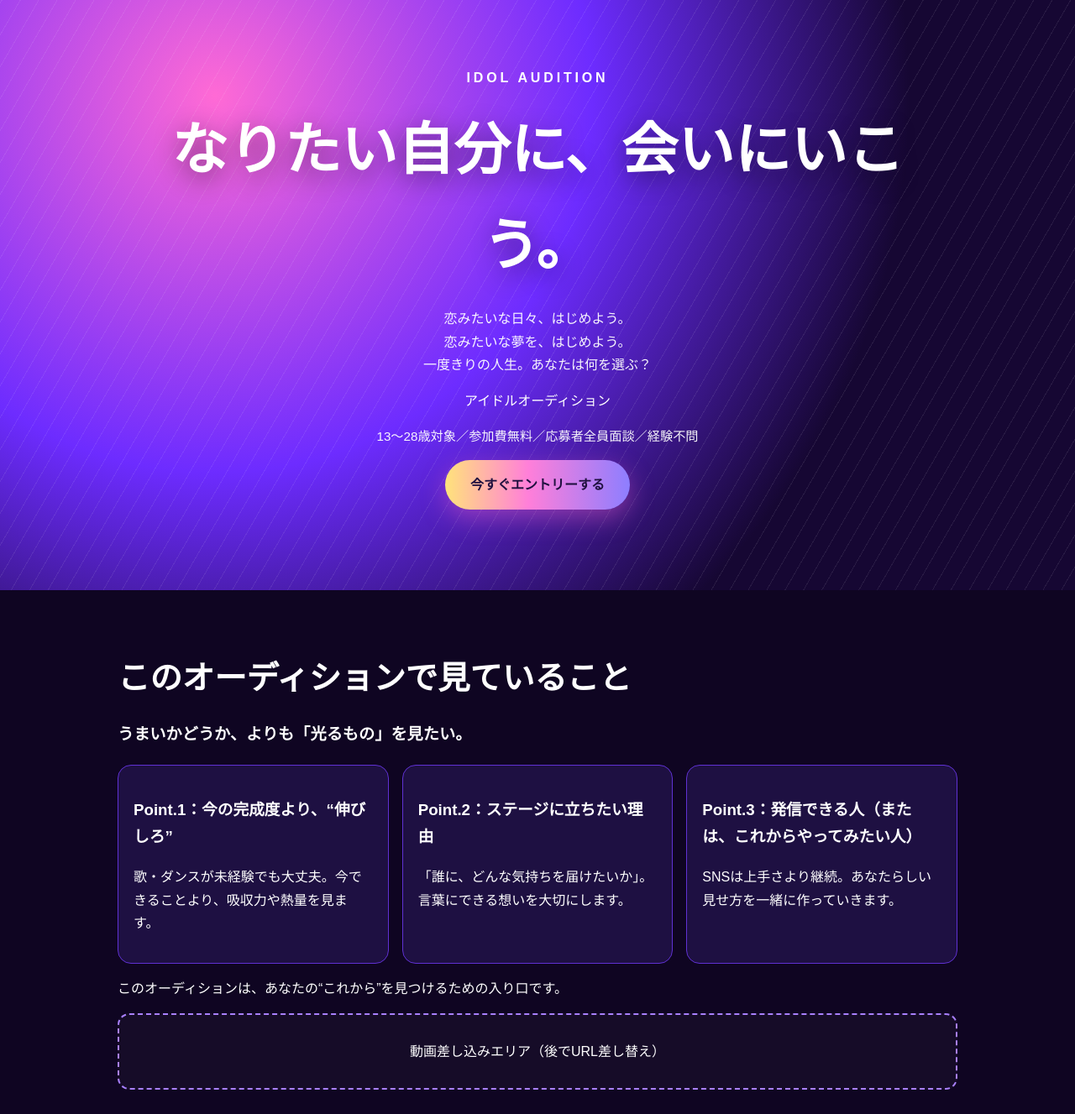
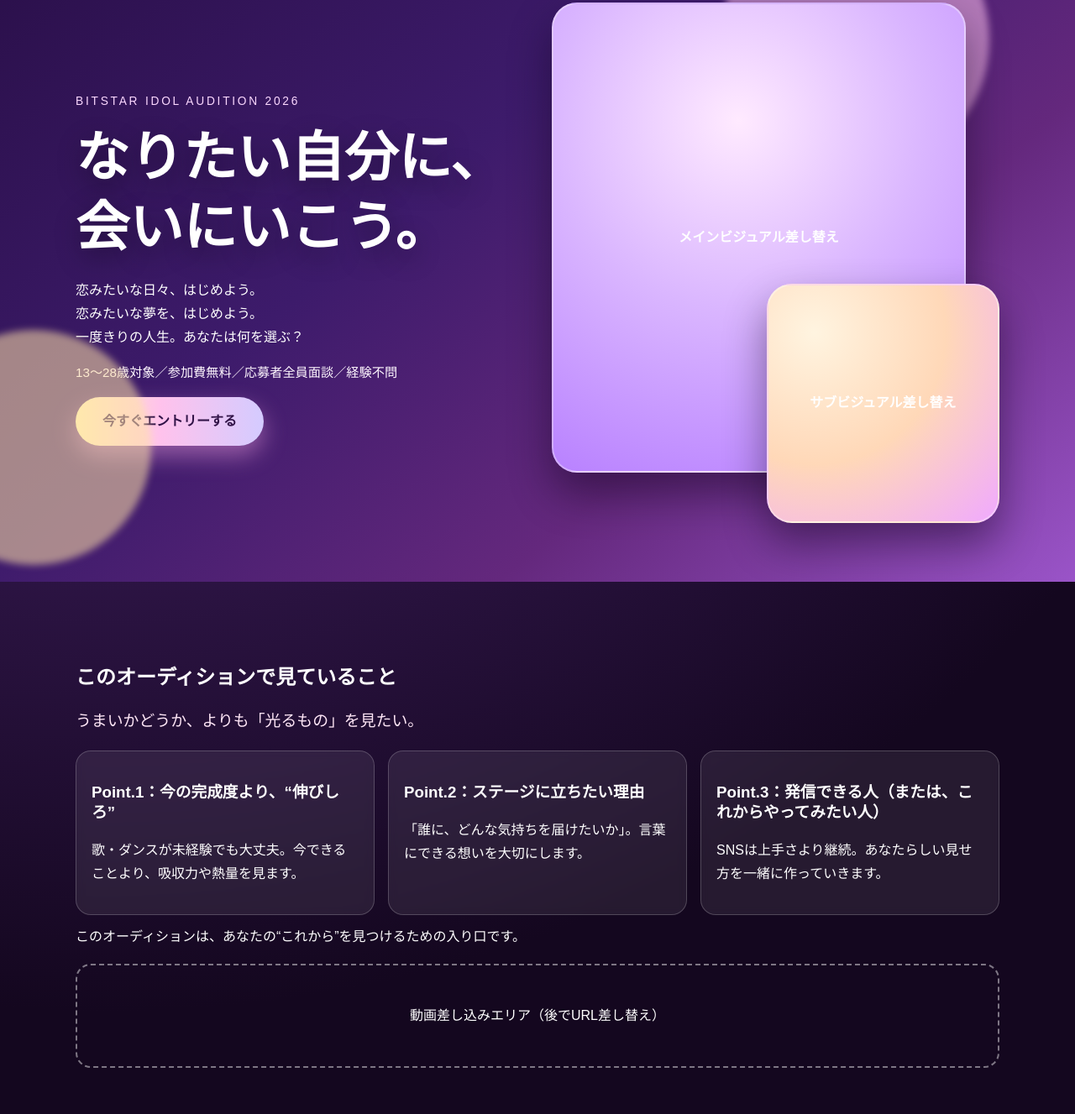
Before and after one commit to ashi40041052-eng/test, a plain HTML site: page index.html in a window 1280 px wide. Shown: the part 33-1360 px from the top of the page at 84% size. Drawn offline with Linux system fonts and the light colour scheme.

Commit message:
Refine LP visual design to match provided idol image tone

```diff
--- a/index.html
+++ b/index.html
@@ -9,92 +9,73 @@
 </head>
 <body>
   <header class="hero">
-    <div class="hero-overlay"></div>
-    <div class="hero-content container">
-      <p class="eyebrow">IDOL AUDITION</p>
-      <h1>なりたい自分に、会いにいこう。</h1>
+    <div class="hero-bg-orb orb-1"></div><div class="hero-bg-orb orb-2"></div>
+    <div class="container hero-inner">
+      <div class="hero-copy">
+        <p class="eyebrow">BITSTAR IDOL AUDITION 2026</p>
+        <h1>なりたい自分に、<br>会いにいこう。</h1>
         <p class="alt-copy">恋みたいな日々、はじめよう。<br>恋みたいな夢を、はじめよう。<br>一度きりの人生。あなたは何を選ぶ？</p>
-      <p class="sub">アイドルオーディション</p>
         <p class="note">13～28歳対象／参加費無料／応募者全員面談／経験不問</p>
         <a class="cta" href="#entry">今すぐエントリーする</a>
+      </div>
+      <div class="hero-visual" aria-label="アイドルイメージ">
+        <div class="photo photo-main">メインビジュアル差し替え</div>
+        <div class="photo photo-sub">サブビジュアル差し替え</div>
+      </div>
     </div>
   </header>
 
   <main>
-    <section class="section about container">
+    <section class="section container">
       <h2>このオーディションで見ていること</h2>
       <p class="lead">うまいかどうか、よりも「光るもの」を見たい。</p>
       <div class="cards">
-        <article class="card">
-          <h3>Point.1：今の完成度より、“伸びしろ”</h3>
-          <p>歌・ダンスが未経験でも大丈夫。今できることより、吸収力や熱量を見ます。</p>
-        </article>
-        <article class="card">
-          <h3>Point.2：ステージに立ちたい理由</h3>
-          <p>「誰に、どんな気持ちを届けたいか」。言葉にできる想いを大切にします。</p>
-        </article>
-        <article class="card">
-          <h3>Point.3：発信できる人（または、これからやってみたい人）</h3>
-          <p>SNSは上手さより継続。あなたらしい見せ方を一緒に作っていきます。</p>
-        </article>
+        <article class="card"><h3>Point.1：今の完成度より、“伸びしろ”</h3><p>歌・ダンスが未経験でも大丈夫。今できることより、吸収力や熱量を見ます。</p></article>
+        <article class="card"><h3>Point.2：ステージに立ちたい理由</h3><p>「誰に、どんな気持ちを届けたいか」。言葉にできる想いを大切にします。</p></article>
+        <article class="card"><h3>Point.3：発信できる人（または、これからやってみたい人）</h3><p>SNSは上手さより継続。あなたらしい見せ方を一緒に作っていきます。</p></article>
       </div>
-      <p>このオーディションは、あなたの“これから”を見つけるための入り口です。</p>
+      <p class="closing">このオーディションは、あなたの“これから”を見つけるための入り口です。</p>
       <div class="video-placeholder">動画差し込みエリア（後でURL差し替え）</div>
     </section>
 
-    <section class="section organizer">
+    <section class="section band">
       <div class="container">
         <h2>主催事務所：BitStar（ビットスター）</h2>
         <p>BitStarはインフルエンサー／クリエイター領域に強い事務所です。アイドル活動は「ステージ」だけでなく、日々の発信で“推される理由”が積み上がっていく時代。BitStarの強みであるSNS運用・コンテンツ企画・見せ方設計を活かし、あなたの魅力が伝わる導線を一緒に作っていきます。</p>
         <p>「合格して終わり」ではなく、SNSでのファンづくり→イベントやお仕事の機会づくりまで、活動を広げるための土台をチームとしてサポートします。</p>
-        <div class="gallery">
-          <div class="ph">素材写真 1</div><div class="ph">素材写真 2</div><div class="ph">素材写真 3</div>
-        </div>
       </div>
     </section>
 
-    <section class="section container">
+    <section class="section container two-col">
+      <div>
         <h2>参加条件</h2>
         <ul class="list">
-        <li>経験ゼロでもOK、未経験歓迎！</li>
-        <li>13～28歳の男女</li>
-        <li>アイドル活動に興味がある／挑戦してみたい</li>
-        <li>歌・ダンス・表現が好き（得意じゃなくてもOK）</li>
-        <li>SNSが好き（フォロワー数は気にしなくてOK！）</li>
-        <li>ファンの前に立つことを楽しめる人／努力を続けられる人</li>
-        <li>現在特定のプロダクションに所属されていない方</li>
-        <li>東京会場・大阪会場に参加可能な方</li>
+          <li>経験ゼロでもOK、未経験歓迎！</li><li>13～28歳の男女</li><li>アイドル活動に興味がある／挑戦してみたい</li>
+          <li>歌・ダンス・表現が好き（得意じゃなくてもOK）</li><li>SNSが好き（フォロワー数は気にしなくてOK！）</li>
+          <li>ファンの前に立つことを楽しめる人／努力を続けられる人</li><li>現在特定のプロダクションに所属されていない方</li><li>東京会場・大阪会場に参加可能な方</li>
         </ul>
-    </section>
-
-    <section class="section flow container">
+      </div>
+      <div class="soft-panel">
         <h2>FLOW 応募の流れ</h2>
         <ol>
           <li><strong>STEP.1：LINE追加</strong><br>エントリーボタンから応募し、LINEにて必要事項を入力してエントリー完了。</li>
-        <li><strong>STEP.2：オーディションに参加</strong><br>オーディションの日程・詳細をご案内し、個性・目標・適性を審査します。（歌・ダンス・自己PR等をお願いする場合があります）</li>
+          <li><strong>STEP.2：オーディションに参加</strong><br>日程・詳細をご案内し、個性・目標・適性を審査します。（歌・ダンス・自己PR等をお願いする場合があります）</li>
           <li><strong>STEP.3：合格通知</strong><br>Bitstarがあなたの才能を伸ばし、活動をバックアップします。</li>
         </ol>
+      </div>
     </section>
 
     <section class="section container">
       <h2>注意事項</h2>
       <ul class="list caution">
-        <li>審査過程の交通費・諸費は個人負担となります。</li>
-        <li>未成年の方は保護者の同意の上、ご応募ください。</li>
-        <li>必ず候補者本人の同意を得てご応募ください。</li>
-        <li>LINEで連絡が取れない場合は、選考ストップとなります。</li>
-        <li>オーディション時の録音・撮影は禁止です。</li>
-        <li>事務所への直接訪問は一切お断りしております。</li>
+        <li>審査過程の交通費・諸費は個人負担となります。</li><li>未成年の方は保護者の同意の上、ご応募ください。</li>
+        <li>必ず候補者本人の同意を得てご応募ください。</li><li>LINEで連絡が取れない場合は、選考ストップとなります。</li>
+        <li>オーディション時の録音・撮影は禁止です。</li><li>事務所への直接訪問は一切お断りしております。</li>
       </ul>
-      <div id="entry" class="entry-box">
-        <a class="cta" href="https://lin.ee/xxxxxxxx" target="_blank" rel="noopener">今すぐエントリーする</a>
-      </div>
+      <div id="entry" class="entry-box"><a class="cta" href="https://lin.ee/xxxxxxxx" target="_blank" rel="noopener">今すぐエントリーする</a></div>
     </section>
   </main>
 
-  <footer class="footer">
-    <a href="/pp">プライバシーポリシー</a>
-    <a href="/ds">重要事項に関する表記</a>
-  </footer>
+  <footer class="footer"><a href="/pp">プライバシーポリシー</a><a href="/ds">重要事項に関する表記</a></footer>
 </body>
 </html>
--- a/styles.css
+++ b/styles.css
@@ -1,12 +1,15 @@
-:root{--pink:#ff2fb1;--purple:#6d2cff;--bg:#0f0522;--text:#fff}
-*{box-sizing:border-box}body{margin:0;font-family:"Hiragino Kaku Gothic ProN","Yu Gothic",sans-serif;background:var(--bg);color:var(--text);line-height:1.7}
-.container{width:min(1000px,92%);margin:auto}.hero{position:relative;min-height:92vh;display:grid;place-items:center;background:radial-gradient(circle at 20% 20%,#ff6ad5 0,#6d2cff 38%,#160733 70%),linear-gradient(135deg,#f730a8,#6326ff)}
-.hero-overlay{position:absolute;inset:0;background:repeating-linear-gradient(120deg,transparent 0 18px,rgba(255,255,255,.08) 18px 19px)}
-.hero-content{position:relative;text-align:center;padding:56px 0}.eyebrow{letter-spacing:.24em;font-weight:700}.hero h1{font-size:clamp(2rem,6vw,4.2rem);margin:.2em 0;text-shadow:0 8px 30px rgba(0,0,0,.45)}.alt-copy{opacity:.95}
-.note{font-size:.95rem;opacity:.95}.cta{display:inline-block;background:linear-gradient(90deg,#ffe37b,#ff7fd9 45%,#8d7eff);color:#1f103f;padding:16px 30px;border-radius:999px;font-weight:900;text-decoration:none;box-shadow:0 10px 30px rgba(255,102,204,.4)}
-.section{padding:72px 0}.section h2{font-size:clamp(1.5rem,4vw,2.4rem);margin:0 0 18px}.lead{font-size:1.2rem;font-weight:700}
-.cards{display:grid;grid-template-columns:repeat(auto-fit,minmax(220px,1fr));gap:16px}.card{background:#1e1042;border:1px solid #6031d4;border-radius:16px;padding:18px}
-.video-placeholder,.ph{border:2px dashed #a980ff;border-radius:14px;padding:30px;text-align:center;background:rgba(255,255,255,.03)}
-.organizer{background:#14082f}.gallery{display:grid;gap:12px;grid-template-columns:repeat(3,1fr)}.list li{margin:10px 0}.flow ol{display:grid;gap:14px;padding-left:1.2rem}
-.footer{padding:30px 12px;text-align:center;border-top:1px solid #39206f}.footer a{color:#e9dcff;margin:0 12px}
-@media(max-width:720px){.gallery{grid-template-columns:1fr}}
+:root{--bg:#14071f;--ink:#fff;--pink:#ff5bc8;--violet:#8d6bff;--gold:#ffe8bf;--panel:rgba(255,255,255,.08)}
+*{box-sizing:border-box}body{margin:0;font-family:"Hiragino Kaku Gothic ProN","Yu Gothic",sans-serif;color:var(--ink);background:radial-gradient(circle at 10% -10%,#5a2c89 0%,#14071f 45%),#14071f;line-height:1.75}
+.container{width:min(1100px,92%);margin:auto}.section{padding:78px 0}h1,h2,h3{line-height:1.3}
+.hero{position:relative;overflow:hidden;padding:36px 0 70px;background:linear-gradient(140deg,#2b104b,#3d1b6b 38%,#64287d 68%,#9a54c8)}
+.hero-inner{display:grid;grid-template-columns:1fr 1fr;gap:34px;align-items:center}.eyebrow{letter-spacing:.2em;font-size:.86rem;color:#fbd8ff}.hero h1{font-size:clamp(2.2rem,5vw,4.4rem);margin:.2em 0 .3em;text-shadow:0 10px 30px rgba(0,0,0,.35)}.alt-copy{margin:0 0 14px}.note{font-size:.95rem;color:#fff8ff}
+.hero-bg-orb{position:absolute;border-radius:50%;filter:blur(4px);opacity:.55}.orb-1{width:320px;height:320px;background:#ffc0ef;top:-80px;right:8%}.orb-2{width:280px;height:280px;background:#ffe1a8;bottom:20px;left:-100px}
+.hero-visual{position:relative;min-height:620px}.photo{position:absolute;border-radius:30px;border:2px solid rgba(255,255,255,.35);box-shadow:0 25px 50px rgba(14,0,25,.45);display:grid;place-items:center;font-weight:700}
+.photo-main{inset:0 40px 60px 0;background:radial-gradient(circle at 45% 25%,#ffeaff,#dab6ff 45%,#b57cff)}.photo-sub{width:52%;height:46%;right:0;bottom:0;background:radial-gradient(circle at 20% 20%,#fff4e0,#ffd8b8 50%,#f0a9ff)}
+.cta{display:inline-block;text-decoration:none;color:#301246;background:linear-gradient(90deg,#fff3b3,#ffc2ec 45%,#d4cbff);padding:15px 32px;border-radius:999px;font-weight:900;box-shadow:0 12px 28px rgba(255,170,233,.45)}
+.lead{font-size:1.18rem;color:#ffe7f7}.cards{display:grid;grid-template-columns:repeat(3,minmax(0,1fr));gap:16px}.card{background:var(--panel);border:1px solid rgba(255,255,255,.2);border-radius:18px;padding:18px;backdrop-filter:blur(5px)}
+.video-placeholder{margin-top:18px;padding:46px;border:2px dashed rgba(255,255,255,.45);border-radius:18px;text-align:center}.closing{margin-top:12px}
+.band{background:linear-gradient(180deg,rgba(255,180,244,.13),rgba(255,230,188,.08));border-top:1px solid rgba(255,255,255,.15);border-bottom:1px solid rgba(255,255,255,.15)}
+.two-col{display:grid;grid-template-columns:1.1fr .9fr;gap:28px}.soft-panel{background:var(--panel);border:1px solid rgba(255,255,255,.2);border-radius:20px;padding:22px}.list li{margin:8px 0}.caution li{color:#ffe9f4}
+.entry-box{text-align:center;margin-top:30px}.footer{padding:28px 12px;text-align:center;border-top:1px solid rgba(255,255,255,.15)}.footer a{color:#f6e8ff;margin:0 14px}
+@media (max-width:900px){.hero-inner,.two-col{grid-template-columns:1fr}.hero-visual{min-height:500px}.cards{grid-template-columns:1fr}}
```
Lines whose indentation alone changed are shown as unchanged.
